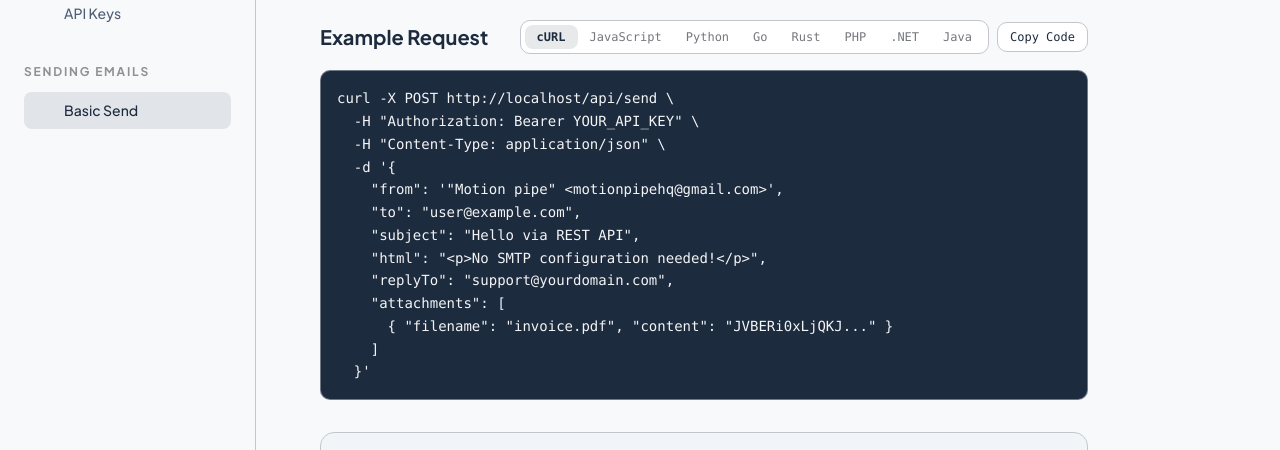
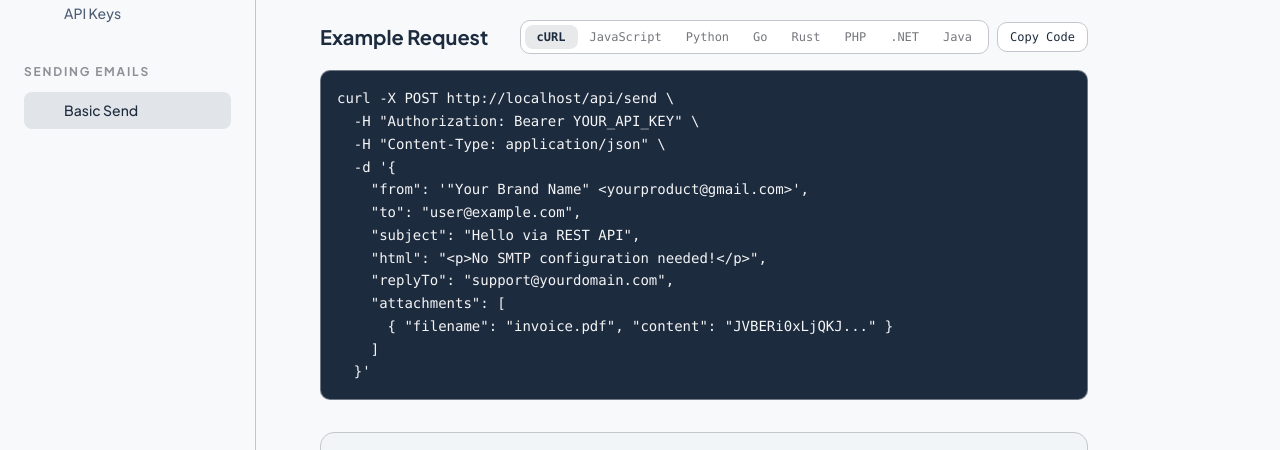
Before and after one commit to samueltuoyo15/send-liberty, a Next.js app: page /docs/send in a window 1280 px wide. Shown: the part 341-791 px from the top of the page. Built offline with nearby package versions, Linux system fonts and the light colour scheme; some icons are missing.

Commit message:
docs: replace yourdomain.com with yourproduct@gmail.com for consistency

```diff
--- a/app/docs/send/page.tsx
+++ b/app/docs/send/page.tsx
@@ -15,11 +15,11 @@ export default function BasicSendPage() {
   const handleCopyCode = () => {
     let snippet = "";
     if (lang === "curl") {
-      snippet = `curl -X POST ${apiUrl}/api/send \\\n  -H "Authorization: Bearer YOUR_API_KEY" \\\n  -H "Content-Type: application/json" \\\n  -d '{\n    "from": '"Motion pipe" <motionpipehq@gmail.com>',\n    "to": "user@example.com",\n    "subject": "Hello via REST API",\n    "html": "<p>No SMTP configuration needed!</p>",\n    "replyTo": "support@yourdomain.com",\n    "attachments": [\n      { "filename": "invoice.pdf", "content": "JVBERi0xLjQKJ..." }\n    ]\n  }'`;
+      snippet = `curl -X POST ${apiUrl}/api/send \\\n  -H "Authorization: Bearer YOUR_API_KEY" \\\n  -H "Content-Type: application/json" \\\n  -d '{\n    "from": '"Your Brand Name" <yourproduct@gmail.com>',\n    "to": "user@example.com",\n    "subject": "Hello via REST API",\n    "html": "<p>No SMTP configuration needed!</p>",\n    "replyTo": "support@yourdomain.com",\n    "attachments": [\n      { "filename": "invoice.pdf", "content": "JVBERi0xLjQKJ..." }\n    ]\n  }'`;
     } else if (lang === "js") {
-      snippet = `await fetch('${apiUrl}/api/send', {\n  method: 'POST',\n  headers: {\n    'Authorization': 'Bearer YOUR_API_KEY',\n    'Content-Type': 'application/json'\n  },\n  body: JSON.stringify({\n    from: '"Motion pipe" <motionpipehq@gmail.com>',\n    to: 'user@example.com',\n    subject: 'Hello via Fetch!',\n    html: '<p>No SMTP configuration needed!</p>',\n    replyTo: 'support@yourdomain.com',\n    attachments: [\n      { filename: 'invoice.pdf', content: 'JVBERi0xLjQKJ...' }\n    ]\n  })\n});`;
+      snippet = `await fetch('${apiUrl}/api/send', {\n  method: 'POST',\n  headers: {\n    'Authorization': 'Bearer YOUR_API_KEY',\n    'Content-Type': 'application/json'\n  },\n  body: JSON.stringify({\n    from: '"Your Brand Name" <yourproduct@gmail.com>',\n    to: 'user@example.com',\n    subject: 'Hello via Fetch!',\n    html: '<p>No SMTP configuration needed!</p>',\n    replyTo: 'support@yourdomain.com',\n    attachments: [\n      { filename: 'invoice.pdf', content: 'JVBERi0xLjQKJ...' }\n    ]\n  })\n});`;
     } else if (lang === "python") {
-      snippet = `import requests\n\nurl = "${apiUrl}/api/send"\nheaders = {\n  "Authorization": "Bearer YOUR_API_KEY",\n  "Content-Type": "application/json"\n}\npayload = {\n  "from": '"Motion pipe" <motionpipehq@gmail.com>',\n  "to": "user@example.com",\n  "subject": "Hello via Python!",\n  "html": "<p>No SMTP configuration needed!</p>",\n  "replyTo": "support@yourdomain.com",\n  "attachments": [\n    { "filename": "invoice.pdf", "content": "JVBERi0xLjQKJ..." }\n  ]\n}\n\nres = requests.post(url, json=payload, headers=headers)`;
+      snippet = `import requests\n\nurl = "${apiUrl}/api/send"\nheaders = {\n  "Authorization": "Bearer YOUR_API_KEY",\n  "Content-Type": "application/json"\n}\npayload = {\n  "from": '"Your Brand Name" <yourproduct@gmail.com>',\n  "to": "user@example.com",\n  "subject": "Hello via Python!",\n  "html": "<p>No SMTP configuration needed!</p>",\n  "replyTo": "support@yourdomain.com",\n  "attachments": [\n    { "filename": "invoice.pdf", "content": "JVBERi0xLjQKJ..." }\n  ]\n}\n\nres = requests.post(url, json=payload, headers=headers)`;
     } else {
       snippet = `POST ${apiUrl}/api/send`;
     }
@@ -101,7 +101,7 @@ export default function BasicSendPage() {
   -H "Authorization: Bearer YOUR_API_KEY" \\
   -H "Content-Type: application/json" \\
   -d '{
-    "from": '"Motion pipe" <motionpipehq@gmail.com>',
+    "from": '"Your Brand Name" <yourproduct@gmail.com>',
     "to": "user@example.com",
     "subject": "Hello via REST API",
     "html": "<p>No SMTP configuration needed!</p>",
@@ -120,7 +120,7 @@ export default function BasicSendPage() {
     'Content-Type': 'application/json'
   },
   body: JSON.stringify({
-    from: '"Motion pipe" <motionpipehq@gmail.com>',
+    from: '"Your Brand Name" <yourproduct@gmail.com>',
     to: 'user@example.com',
     subject: 'Hello via Fetch!',
     html: '<p>No SMTP configuration needed!</p>',
@@ -141,7 +141,7 @@ headers = {
   "Content-Type": "application/json"
 }
 payload = {
-  "from": '"Motion pipe" <motionpipehq@gmail.com>',
+  "from": '"Your Brand Name" <yourproduct@gmail.com>',
   "to": "user@example.com",
   "subject": "Hello via Python!",
   "html": "<p>No SMTP configuration needed!</p>",
@@ -166,7 +166,7 @@ import (
 
 func main() {
   payload, _ := json.Marshal(map[string]interface{}{
-    "from":    '"Motion pipe" <motionpipehq@gmail.com>',
+    "from":    '"Your Brand Name" <yourproduct@gmail.com>',
     "to":      "user@example.com",
     "subject": "Hello via Go!",
     "html":    "<p>No SMTP configuration needed!</p>",
@@ -187,7 +187,7 @@ func main() {
 async fn main() -> Result<(), reqwest::Error> {
   let client = reqwest::Client::new();
   let payload = json!({
-    "from": '"Motion pipe" <motionpipehq@gmail.com>',
+    "from": '"Your Brand Name" <yourproduct@gmail.com>',
     "to": "user@example.com",
     "subject": "Hello via Rust!",
     "html": "<p>No SMTP configuration needed!</p>",
@@ -214,7 +214,7 @@ curl_setopt($ch, CURLOPT_HTTPHEADER, [
   'Content-Type: application/json'
 ]);
 curl_setopt($ch, CURLOPT_POSTFIELDS, json_encode([
-  'from' => '"Motion pipe" <motionpipehq@gmail.com>',
+  'from' => '"Your Brand Name" <yourproduct@gmail.com>',
   'to' => 'user@example.com',
   'subject' => 'Hello via PHP!',
   'html' => '<p>No SMTP configuration needed!</p>',
@@ -233,7 +233,7 @@ var client = new HttpClient();
 client.DefaultRequestHeaders.Add("Authorization", "Bearer YOUR_API_KEY");
 
 var payload = new {
-  from = '"Motion pipe" <motionpipehq@gmail.com>',
+  from = '"Your Brand Name" <yourproduct@gmail.com>',
   to = "user@example.com",
   subject = "Hello via .NET!",
   html = "<p>No SMTP configuration needed!</p>",
@@ -256,7 +256,7 @@ import java.net.http.HttpResponse;
 var client = HttpClient.newHttpClient();
 var payload = """
     {
-      "from": '"Motion pipe" <motionpipehq@gmail.com>',
+      "from": '"Your Brand Name" <yourproduct@gmail.com>',
       "to": "user@example.com",
       "subject": "Hello via Java!",
       "html": "<p>No SMTP configuration needed!</p>",
@@ -295,7 +295,7 @@ System.out.println(response.body());`
         <ul className="list-disc pl-5 space-y-4 text-[#75777d]">
           <li>
             <strong>from</strong> (string, required): The connected Gmail email address you want to send this email from.
-            You can optionally include a custom display name by using the format <code>"Motion pipe" &lt;motionpipehq@gmail.com&gt;</code>.
+            You can optionally include a custom display name by using the format <code>"Your Brand Name" &lt;yourproduct@gmail.com&gt;</code>.
 
             <div className="mt-4 mb-2 p-6 rounded-xl border border-[#d3c5ff]/40 bg-[#f7f5ff] space-y-4">
               <div className="flex items-center gap-2 mb-2">
```
